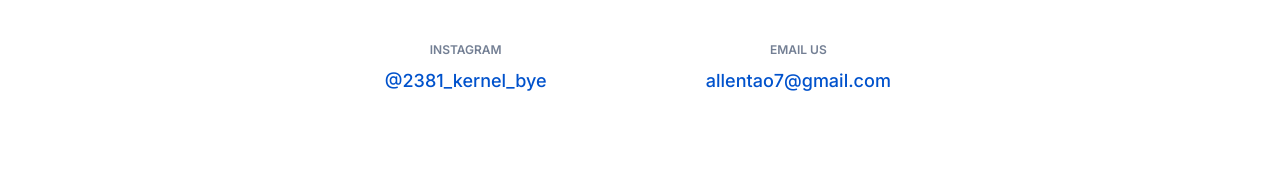
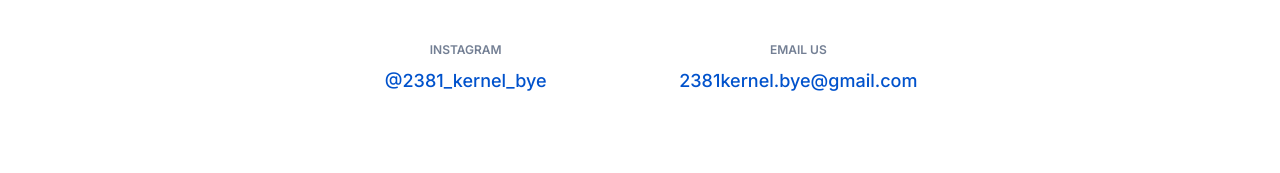
Before and after one commit to malavhmehta/2381_website, a Next.js app: page /contact in a window 1280 px wide. Shown: the part 1466-1639 px from the top of the page. Built offline with nearby package versions, Linux system fonts and the light colour scheme.

Commit message:
fixed contact

```diff
--- a/components/image.tsx
+++ b/components/image.tsx
@@ -20,7 +20,7 @@ const Wrapper = styled.div`
     bottom: 0;
     content: "";
     left: 0;
-    opacity: ${({ tinted }) => (tinted ? 0.6 : 0)};
+    opacity: ${({ tinted }) => (tinted ? 0.5 : 0)};
     position: absolute;
     right: 0;
     top: 0;
@@ -28,7 +28,7 @@ const Wrapper = styled.div`
   }
 
   &:hover:before {
-    opacity: ${({ tinted }) => (tinted ? 0.45 : 0)};
+    opacity: ${({ tinted }) => (tinted ? 0.35 : 0)};
   }
 
   img {
--- a/components/nav.tsx
+++ b/components/nav.tsx
@@ -73,10 +73,6 @@ export const links = [
       {
         name: "Tips",
         href: "/tips",
-      },
-      {
-        name: "Process",
-        href: "/process",
       },
       {
         name: "Files",
--- a/pages/contact.tsx
+++ b/pages/contact.tsx
@@ -31,8 +31,8 @@ const socials = [
   },
   {
     platform: "Email us",
-    link: "mailto:allentao7@gmail.com",
-    label: "allentao7@gmail.com",
+    link: "mailto:2381kernel.bye@gmail.com",
+    label: "2381kernel.bye@gmail.com",
   },
 ];
 
```
Also changed, not shown: pages/resources/process.tsx (deleted, +0 -13 lines).
